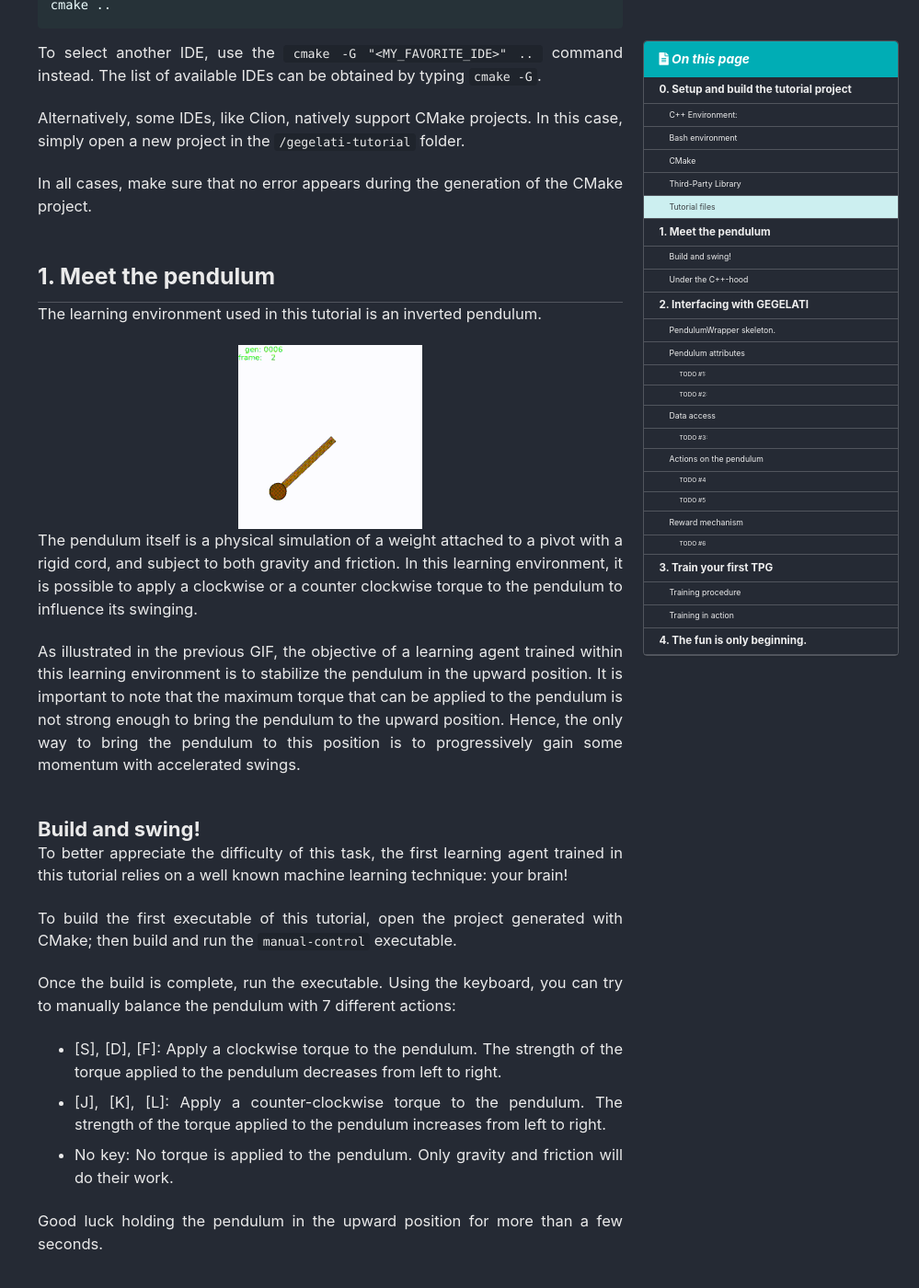
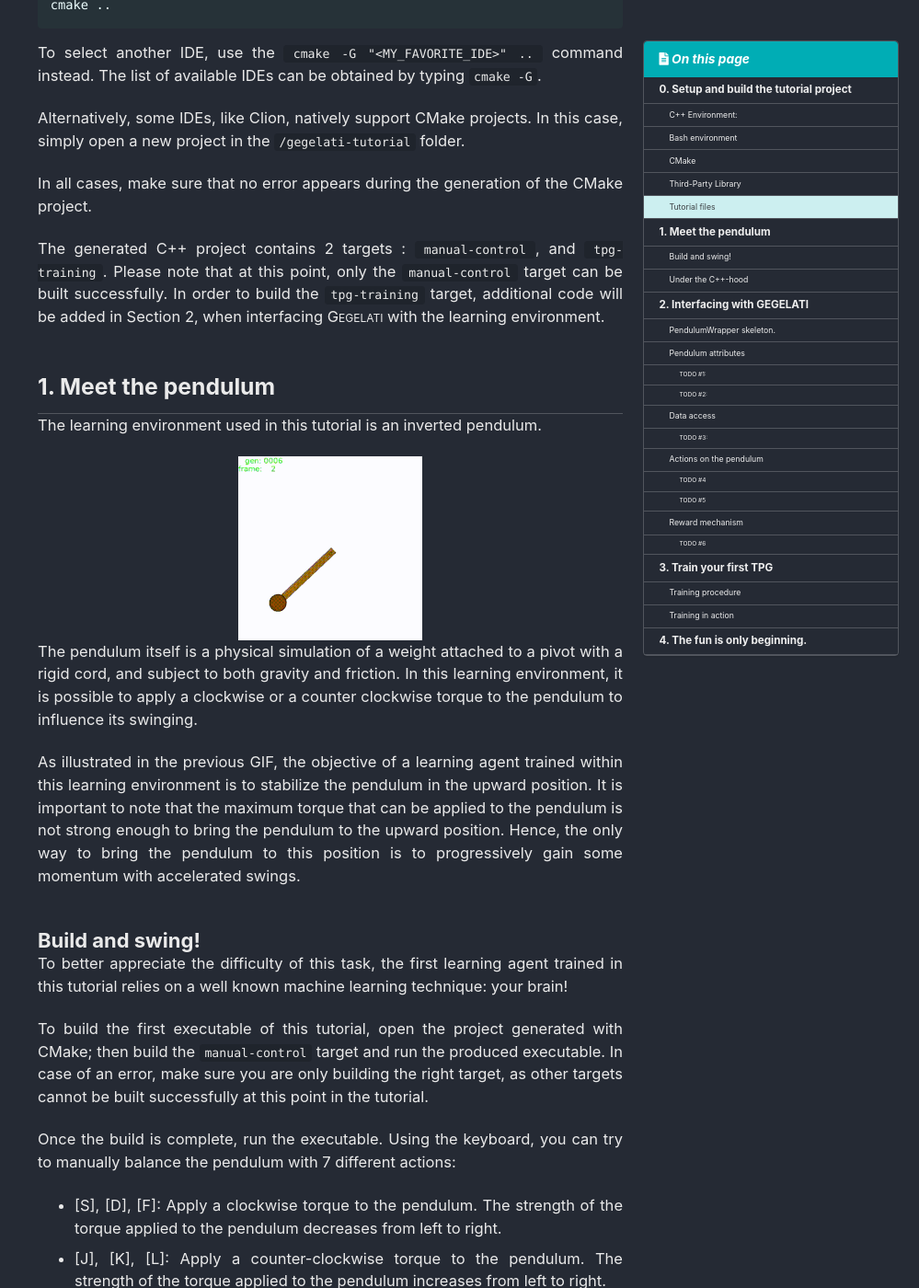
Before and after one commit to gegelati/gegelati-tutorial, a Jekyll site: the page built from docs/_pages/index.md, in a window 1280 px wide and 1400 px high, scrolled down 2069 px. Shown: the whole window at 92% size, without its empty margins (281-1280 px from the left). Built offline with Jekyll 4.4.1, drawn with Linux system fonts in a browser that asks for light colours; cached includes are drawn as plain includes; formulas are drawn with MathJax 3; the list of posts is cut into pages by our own code.

Commit message:
(Tuto) Clarify target build.

```diff
--- a/docs/_pages/index.md
+++ b/docs/_pages/index.md
@@ -110,6 +110,8 @@ In this case, simply open a new project in the `/gegelati-tutorial` folder.
 
 In all cases, make sure that no error appears during the generation of the CMake project.
 
+The generated C++ project contains 2 targets : `manual-control`, and `tpg-training`. Please note that at this point, only the `manual-control` target can be built successfully. In order to build the `tpg-training` target, additional code will be added in Section 2, when interfacing <span style="font-variant: small-caps;">Gegelati</span> with the learning environment.
+
 
 ## 1. Meet the pendulum
 The learning environment used in this tutorial is an inverted pendulum.
@@ -126,7 +128,8 @@ Hence, the only way to bring the pendulum to this position is to progressively g
 ### Build and swing!
 To better appreciate the difficulty of this task, the first learning agent trained in this tutorial relies on a well known machine learning technique: your brain!
 
-To build the first executable of this tutorial, open the project generated with CMake; then build and run the `manual-control` executable.
+To build the first executable of this tutorial, open the project generated with CMake; then build the `manual-control` target and run the produced executable.
+In case of an error, make sure you are only building the right target, as other targets cannot be built successfully at this point in the tutorial.
 
 Once the build is complete, run the executable.
 Using the keyboard, you can try to manually balance the pendulum with 7 different actions:
```
